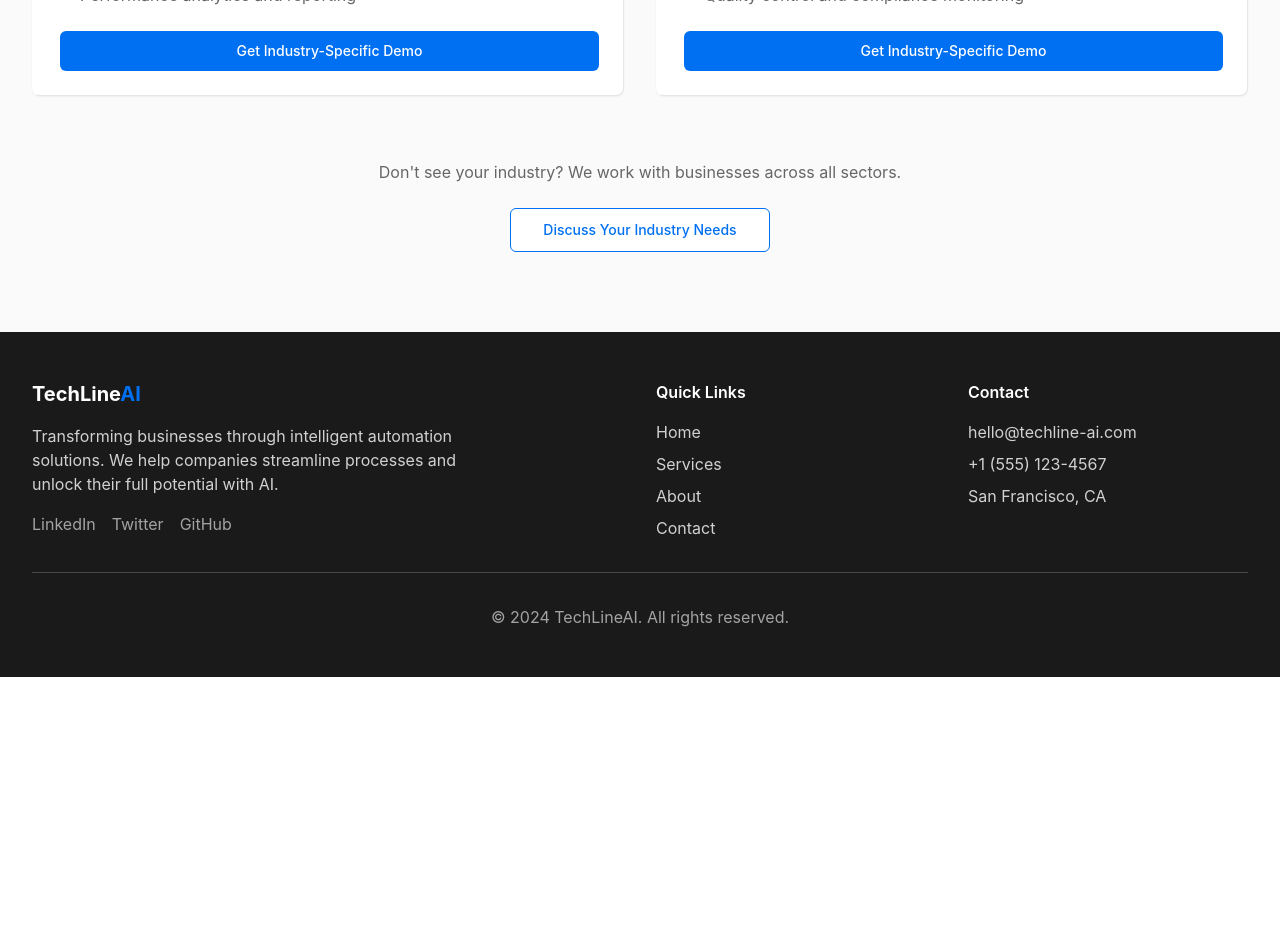
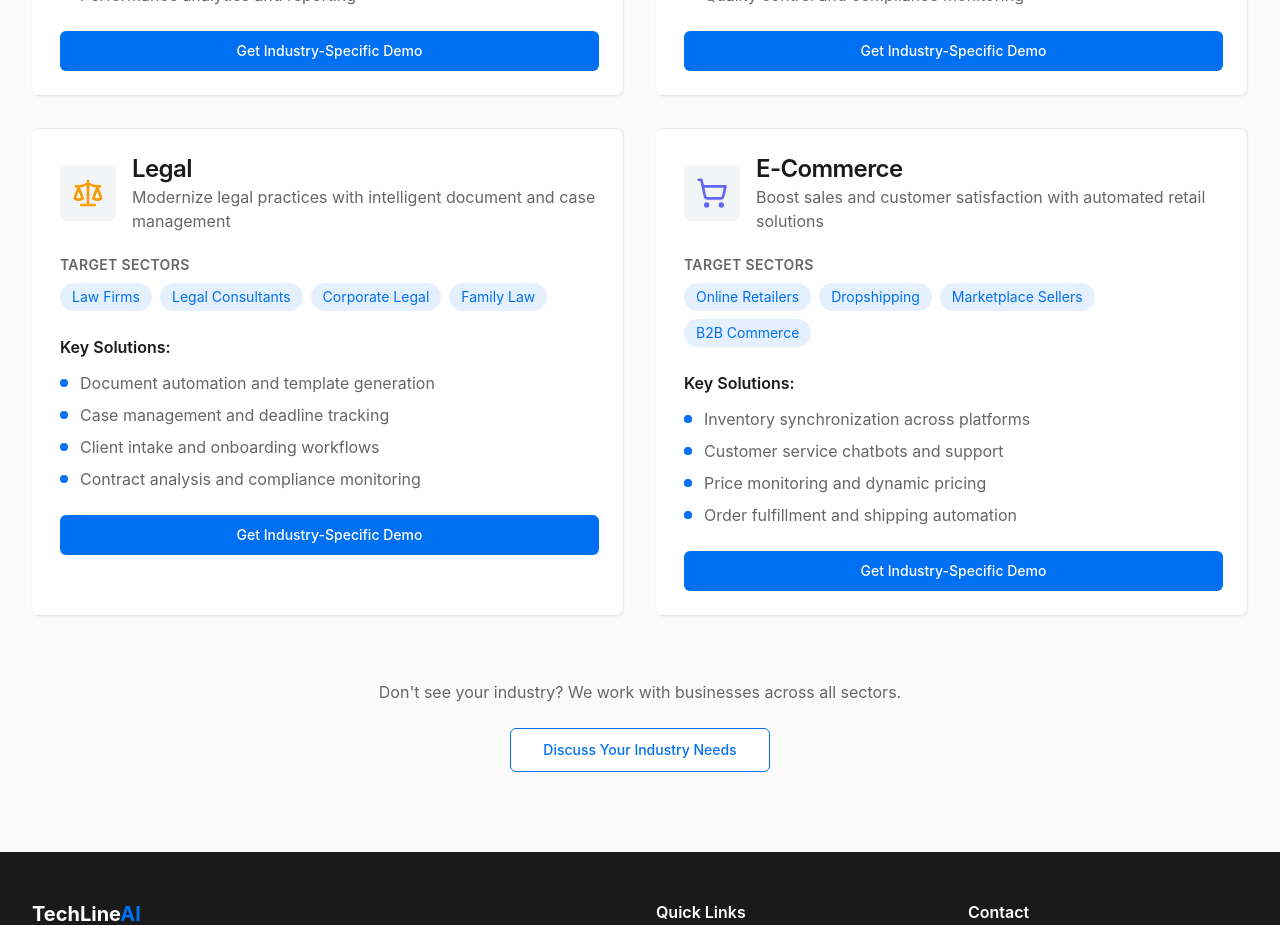
Before and after one commit to techline-manager/mimic-the-link-now, a React (Vite) app: page /industries in a window 1280 px wide. Shown: the part 1540-2465 px from the top of the page. Before the commit the page ends 2217 px from the top, so only its background shows below. Built offline with nearby package versions, Linux system fonts and the light colour scheme.

Commit message:
Add Legal and E-Commerce services
Added Legal and E-Commerce services, including new cards on the Industries page.

```diff
--- a/src/components/IndustryCards.tsx
+++ b/src/components/IndustryCards.tsx
@@ -1,7 +1,7 @@
 
 import { Card, CardContent, CardDescription, CardHeader, CardTitle } from "@/components/ui/card";
 import { Button } from "@/components/ui/button";
-import { Heart, DollarSign, Megaphone, Truck } from "lucide-react";
+import { Heart, DollarSign, Megaphone, Truck, Scale, ShoppingCart } from "lucide-react";
 import { Link } from "react-router-dom";
 
 const IndustryCards = () => {
@@ -57,6 +57,32 @@ const IndustryCards = () => {
         "Quality control and compliance monitoring"
       ],
       color: "text-blue-500"
+    },
+    {
+      icon: Scale,
+      title: "Legal",
+      description: "Modernize legal practices with intelligent document and case management",
+      sectors: ["Law Firms", "Legal Consultants", "Corporate Legal", "Family Law"],
+      solutions: [
+        "Document automation and template generation",
+        "Case management and deadline tracking",
+        "Client intake and onboarding workflows",
+        "Contract analysis and compliance monitoring"
+      ],
+      color: "text-amber-500"
+    },
+    {
+      icon: ShoppingCart,
+      title: "E-Commerce",
+      description: "Boost sales and customer satisfaction with automated retail solutions",
+      sectors: ["Online Retailers", "Dropshipping", "Marketplace Sellers", "B2B Commerce"],
+      solutions: [
+        "Inventory synchronization across platforms",
+        "Customer service chatbots and support",
+        "Price monitoring and dynamic pricing",
+        "Order fulfillment and shipping automation"
+      ],
+      color: "text-indigo-500"
     }
   ];
 
```
